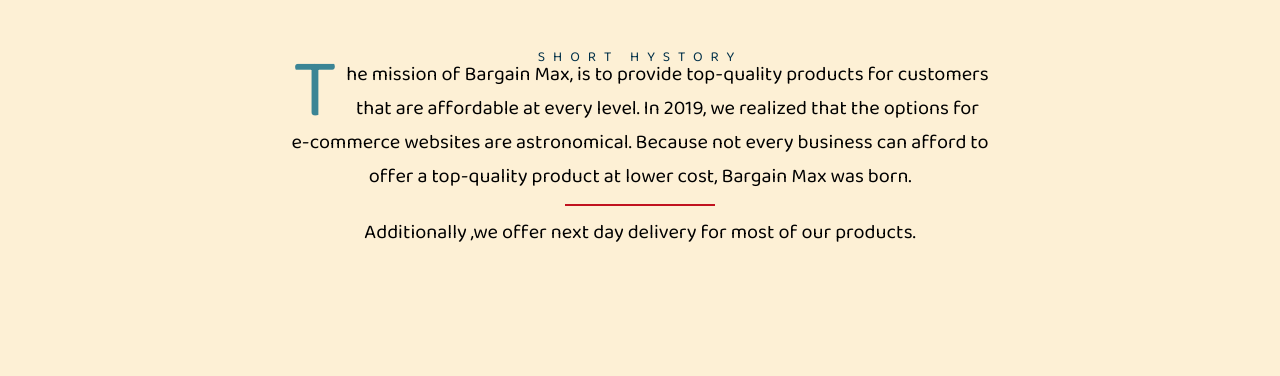
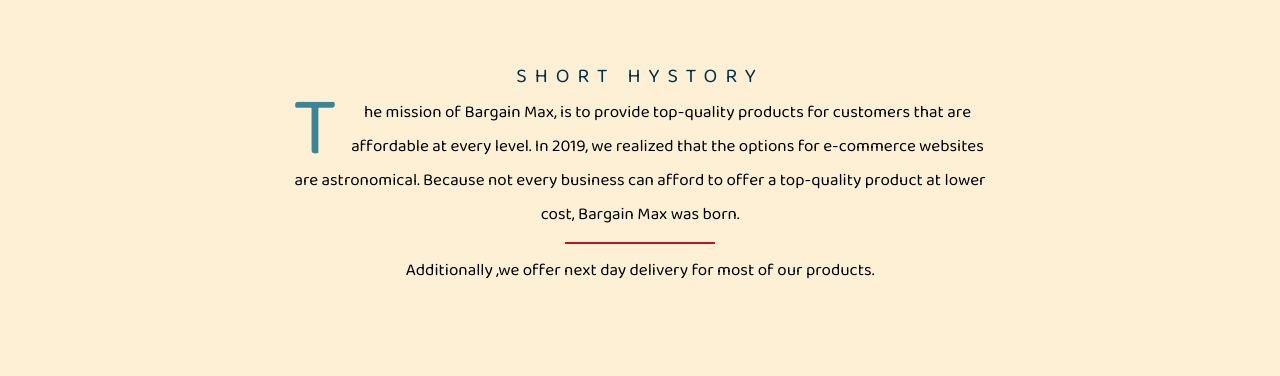
Before and after one commit to NobertBrett/BargainMax, a plain HTML site: page Index.html in a window 1280 px wide. Shown: the part 744-1120 px from the top of the page. Drawn offline with Linux system fonts and the light colour scheme.

Commit message:
Update style.css

```diff
--- a/style.css
+++ b/style.css
@@ -21,6 +21,7 @@
   scroll-behavior: smooth;
   background-color: var(--cream);
 }
+
 /* End of Common Styles */
 
 /* Navbar */
@@ -44,6 +45,7 @@
   0% {
     top: -8rem;
   }
+
   100% {
     top: 0;
   }
@@ -139,6 +141,7 @@
 .nav-link:hover {
   color: var(--red);
 }
+
 /*  End of Navbar */
 .container {
   width: 100%;
@@ -154,9 +157,11 @@
   width: 100%;
   padding: 0;
 }
+
 .content-asset p {
   margin: 0 auto;
 }
+
 .breadcrumb {
   display: none;
 }
@@ -166,6 +171,7 @@
 .margin-top-10 {
   padding-top: 10px;
 }
+
 .margin-bot-10 {
   padding-bottom: 10px;
 }
@@ -180,6 +186,7 @@
   padding: 0;
   margin: 0;
 }
+
 #main-page h2 {
   font-size: 80px;
   letter-spacing: 10px;
@@ -190,19 +197,22 @@
   z-index: 10;
   opacity: 0.9;
 }
+
 #main-page h3 {
-  font-size: 14px;
+  font-size: 20px;
   line-height: 0;
   font-weight: 400;
   letter-spacing: 8px;
   text-transform: uppercase;
   color: var(--blue);
 }
+
 #main-page p {
   font-weight: 400;
-  font-size: 20px;
+  font-size: 17px;
   line-height: 34px;
 }
+
 .first-character {
   font-weight: 400;
   float: left;
@@ -216,6 +226,7 @@
 .sc {
   color: #3b8595;
 }
+
 .ny {
   color: #3d3c3a;
 }
@@ -229,6 +240,12 @@
   margin-top: 6rem;
   text-align: center;
 }
+
+.section-header {
+  padding: 2rem;
+  text-align: center;
+}
+
 #main-page .headline h1 {
   font-size: 4rem;
   color: var(--red);
@@ -270,6 +287,7 @@
   background: url(https://images.pexels.com/photos/3756345/pexels-photo-3756345.jpeg?auto=compress&cs=tinysrgb&h=750&w=1260) no-repeat fixed top center;
   background-blend-mode: multiply;
 }
+
 #main-page .parallax-two {
   padding-top: 200px;
   padding-bottom: 200px;
@@ -282,18 +300,19 @@
   background: url(https://images.pexels.com/photos/7551442/pexels-photo-7551442.jpeg?auto=compress&cs=tinysrgb&h=750&w=1260) no-repeat fixed center center;
   background-blend-mode: multiply;
 }
+
 #main-page .parallax-three {
   padding-top: 100px;
   padding-bottom: 100px;
   overflow: hidden;
   position: relative;
   width: 80%;
-  display:block;
+  display: block;
   margin-left: auto;
   margin-right: auto;
 }
 
-.blur{
+.blur {
   background-color: #ffffff10;
   backdrop-filter: blur(10px);
   -webkit-backdrop-filter: blur(10px);
@@ -308,7 +327,8 @@
   width: 150px;
   margin: 0 auto;
 }
-.video-title{
+
+.video-title {
   font-size: 4rem;
   font-weight: 400;
   color: var(--blue);
@@ -325,17 +345,21 @@
     width: 620px;
   }
 }
+
 @media screen and (max-width: 767px) {
   #main-page .block {
     padding: 30px;
     width: 420px;
   }
+
   #main-page h2 {
     font-size: 30px;
   }
+
   #main-page .block {
     padding: 30px;
   }
+
   #main-page .parallax-one,
   #main-page .parallax-two,
   #main-page .parallax-three {
@@ -343,6 +367,7 @@
     padding-bottom: 100px;
   }
 }
+
 @media screen and (max-width: 479px) {
   #main-page .block {
     padding: 30px 15px;
@@ -384,6 +409,7 @@
   letter-spacing: 0.2rem;
   margin-top: 5rem;
 }
+
 .social-icons {
   padding: 0;
   list-style: none;
@@ -438,6 +464,7 @@
   transition: all 265ms ease-in;
   border-radius: 15%;
 }
+
 /* End of Footer */
 /* Responsive */
 
@@ -499,4 +526,5 @@
     font-size: 45%;
   }
 }
+
 /* End of Responsive */
```
